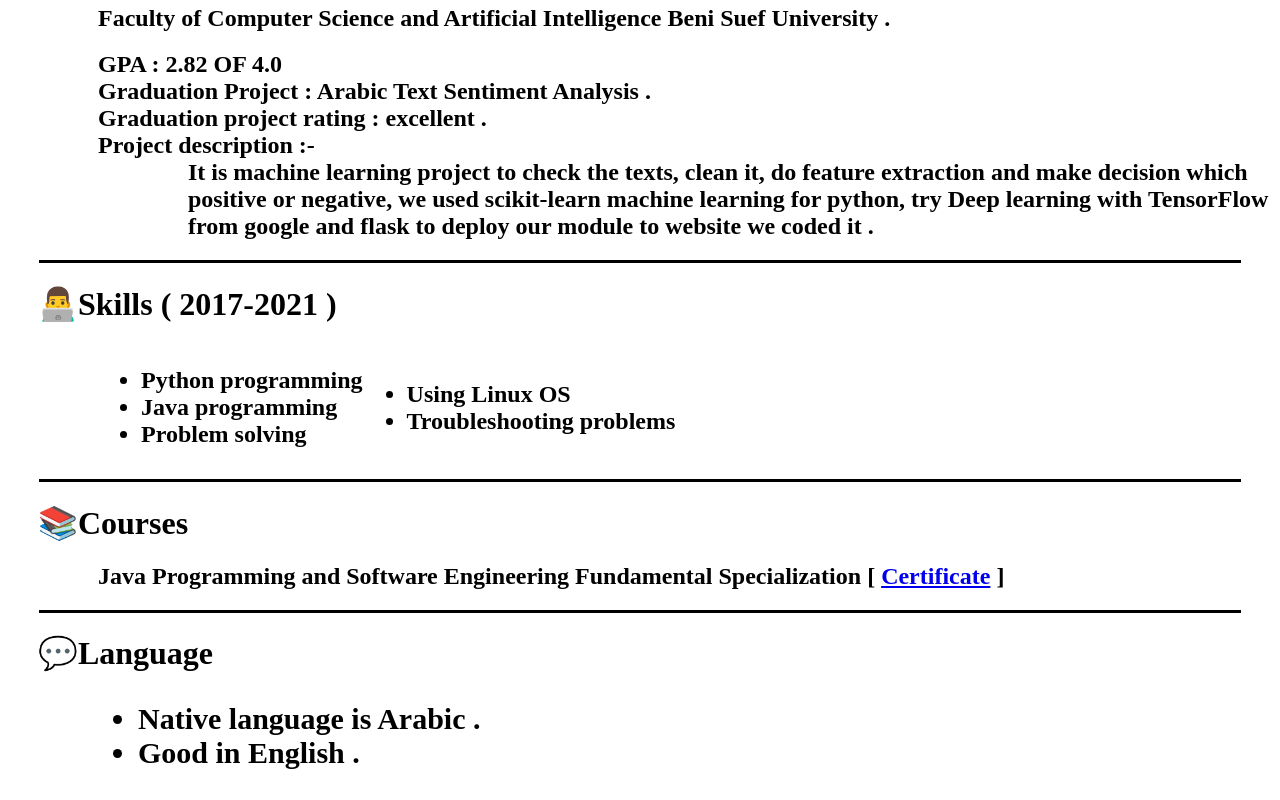
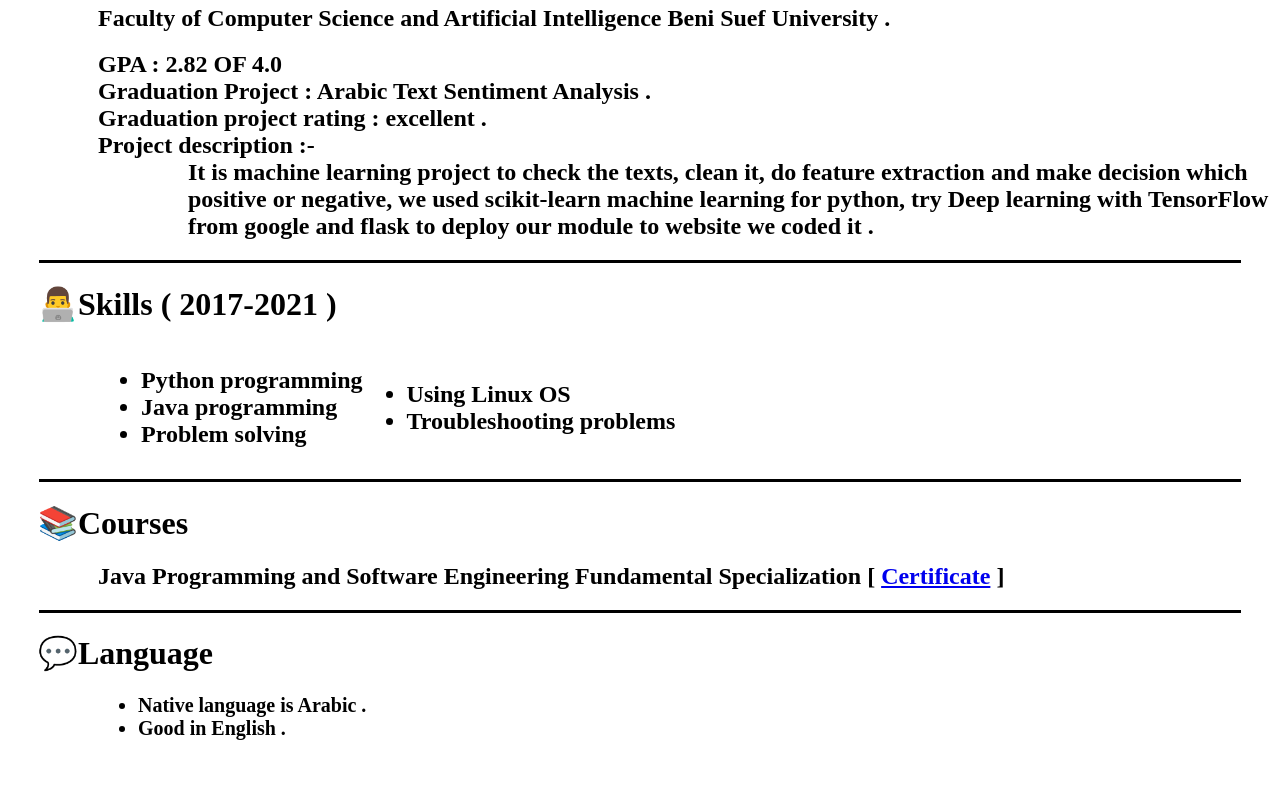
Before and after one commit to b5b7/cv, a plain HTML site: page index.html in a window 1280 px wide. Shown: the part 519-1319 px from the top of the page. After the commit the page ends 1279 px from the top, so only its background shows below. Drawn offline with Linux system fonts and the light colour scheme.

Commit message:
Update index.html

```diff
--- a/index.html
+++ b/index.html
@@ -79,7 +79,7 @@
 
     <h1 style="margin-left: 30px;">💬Language</h1>
     <div style=" margin-left: 90px;">
-        <ul style="font-size: 30px;font-weight: bold;">
+        <ul style="font-size:20px;font-weight: bold;">
             <li>Native language is Arabic .</li>
             <li>Good in English .</li>
         </ul>
```
